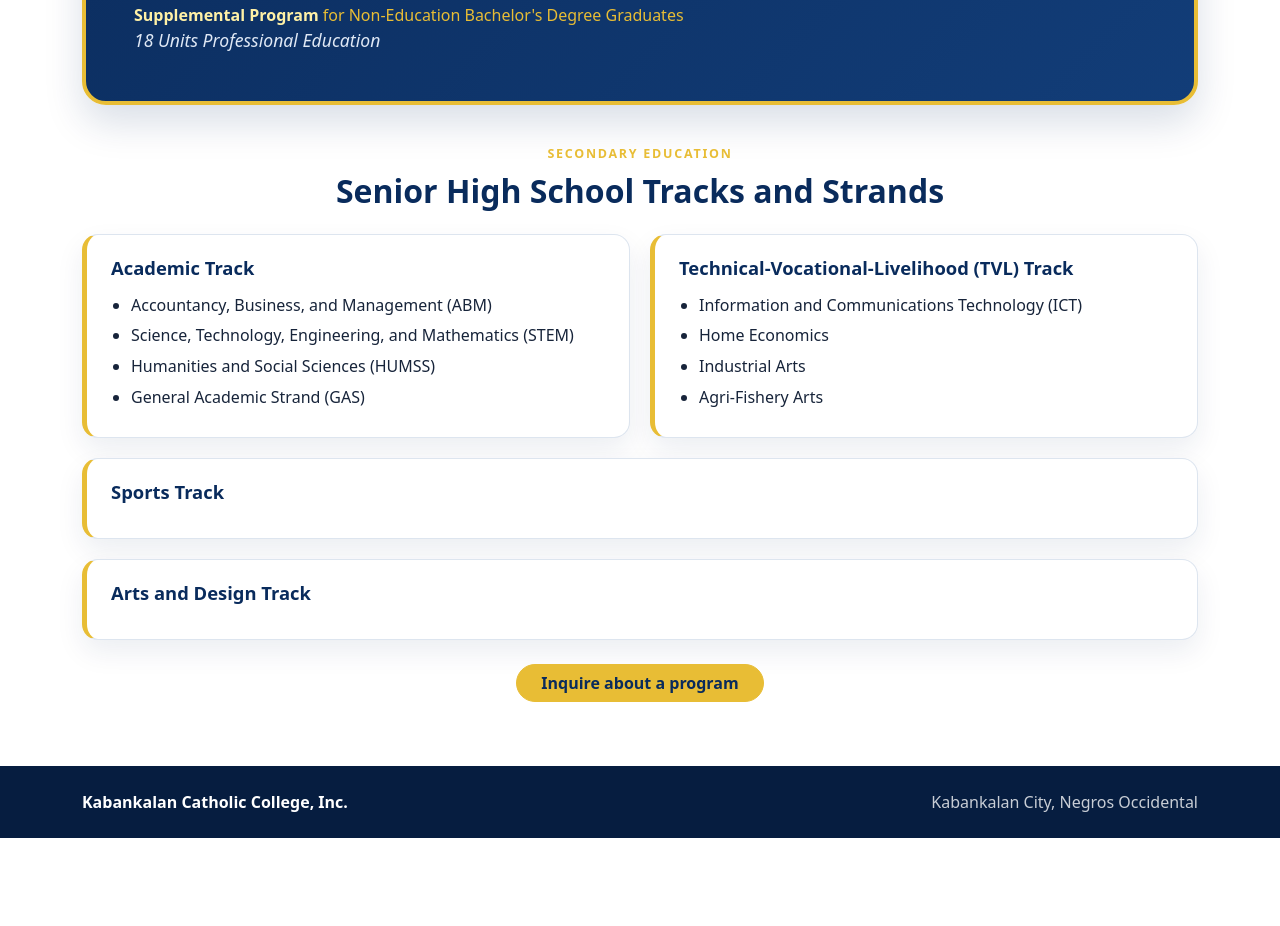
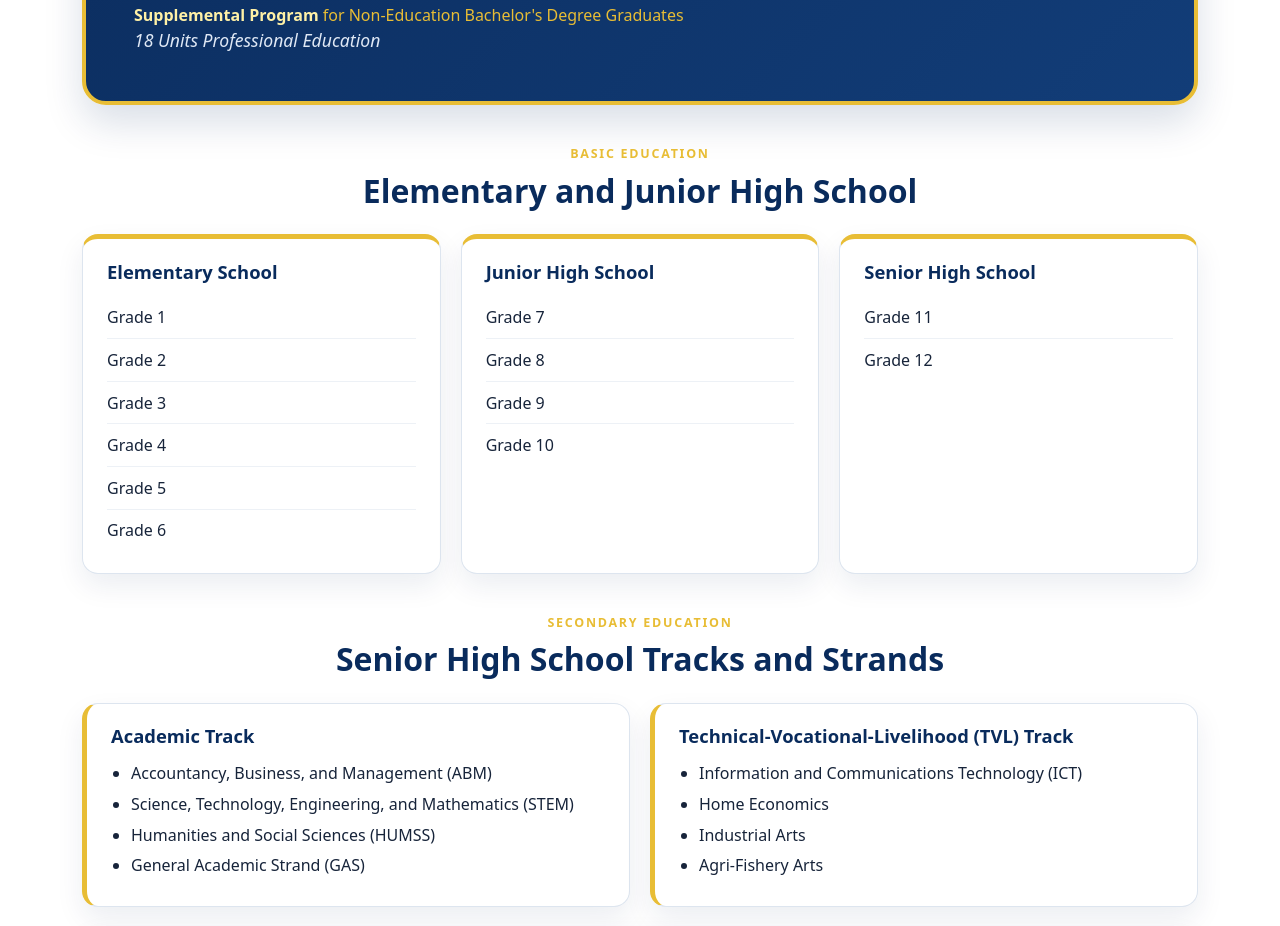
Before and after one commit to johnmichealjabagat07-a11y/JABAGAT-Project-2, a plain HTML site: page courses.html in a window 1280 px wide. Shown: the part 1432-2358 px from the top of the page. Before the commit the page ends 2270 px from the top, so only its background shows below. Drawn offline with nearby package versions, Linux system fonts and the light colour scheme.

Commit message:
added a basic education

```diff
--- a/courses.html
+++ b/courses.html
@@ -42,7 +42,14 @@
     .strand-list li { color: var(--ink); margin: .42rem 0; }
     .track-card.full-width { grid-column: 1 / -1; }
     .track-card.full-width .strand-list { list-style: none; padding-left: 0; }
-    @media (max-width: 767.98px) { .track-grid { grid-template-columns: 1fr; } .track-card.full-width { grid-column: auto; } }
+    .basic-education { margin-top: 2.5rem; }
+    .grade-grid { display: grid; grid-template-columns: repeat(3, minmax(0, 1fr)); gap: 1.25rem; }
+    .grade-card { background: #fff; border: 1px solid #dde5ef; border-top: 5px solid var(--gold); border-radius: 1rem; box-shadow: 0 12px 28px rgba(9,43,92,.08); padding: 1.35rem 1.5rem; }
+    .grade-card h3 { color: var(--navy); font-size: 1.15rem; font-weight: 800; margin-bottom: .85rem; }
+    .grade-list { list-style: none; margin: 0; padding: 0; }
+    .grade-list li { border-bottom: 1px solid #edf1f6; color: var(--ink); padding: .55rem 0; }
+    .grade-list li:last-child { border-bottom: 0; }
+    @media (max-width: 767.98px) { .track-grid, .grade-grid { grid-template-columns: 1fr; } .track-card.full-width { grid-column: auto; } }
     footer { background: #061d40; color: rgba(255,255,255,.78); }
   </style>
 </head>
@@ -101,6 +108,41 @@
         </ul>
         <p class="supplemental mb-0"><strong>Supplemental Program</strong> for Non-Education Bachelor's Degree Graduates<br><em>18 Units Professional Education</em></p>
       </div>
+      <section id="basic-education" class="basic-education" aria-labelledby="basic-education-heading">
+        <div class="text-center mb-4">
+          <div class="eyebrow mb-2">Basic Education</div>
+          <h2 id="basic-education-heading" class="section-title">Elementary and Junior High School</h2>
+        </div>
+        <div class="grade-grid">
+          <article class="grade-card">
+            <h3>Elementary School</h3>
+            <ul class="grade-list">
+              <li>Grade 1</li>
+              <li>Grade 2</li>
+              <li>Grade 3</li>
+              <li>Grade 4</li>
+              <li>Grade 5</li>
+              <li>Grade 6</li>
+            </ul>
+          </article>
+          <article class="grade-card">
+            <h3>Junior High School</h3>
+            <ul class="grade-list">
+              <li>Grade 7</li>
+              <li>Grade 8</li>
+              <li>Grade 9</li>
+              <li>Grade 10</li>
+            </ul>
+          </article>
+          <article class="grade-card">
+            <h3>Senior High School</h3>
+            <ul class="grade-list">
+              <li>Grade 11</li>
+              <li>Grade 12</li>
+            </ul>
+          </article>
+        </div>
+      </section>
       <section id="senior-high-school" class="track-section" aria-labelledby="senior-high-heading">
         <div class="text-center mb-4">
           <div class="eyebrow mb-2">Secondary Education</div>
```
